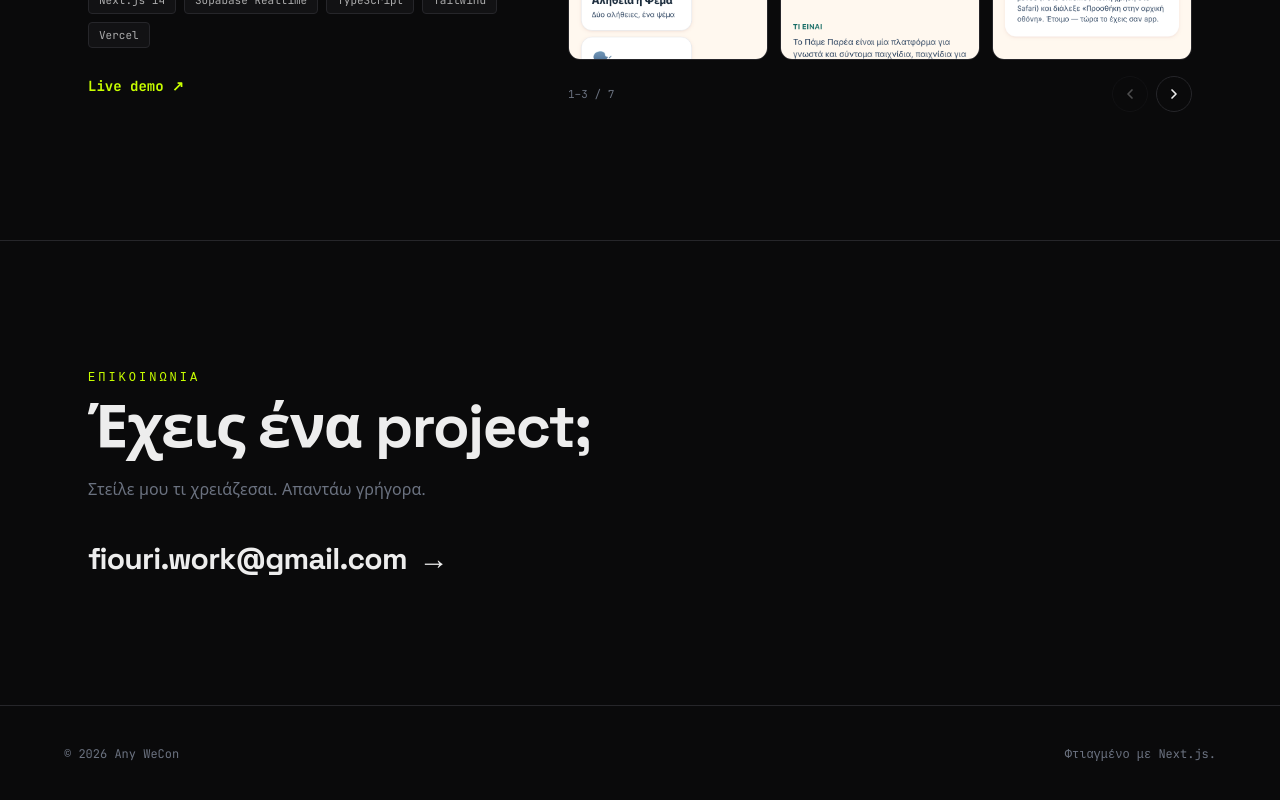
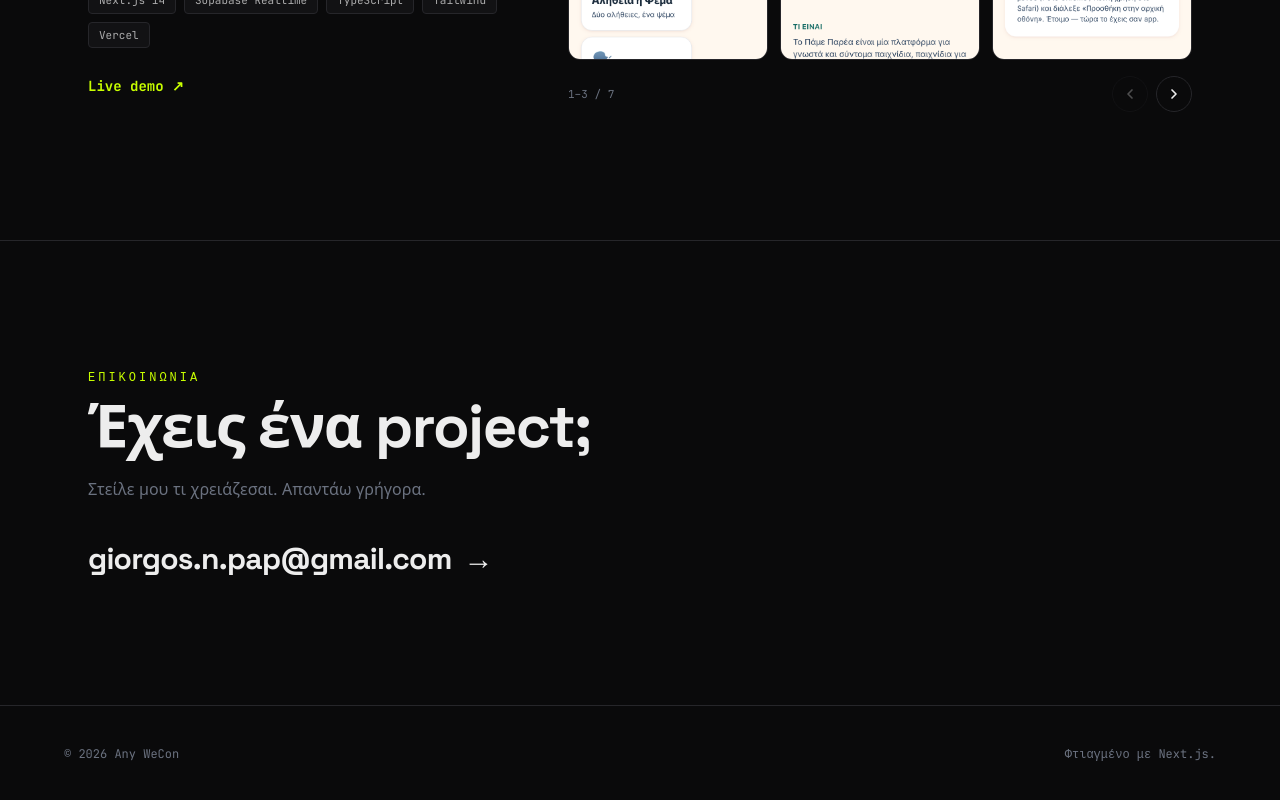
Before and after one commit to anywecon/anywecon-portfolio, a Next.js app: page / in a window 1280 px wide. Shown: the part 3800-4600 px from the top of the page. Built offline with nearby package versions, Linux system fonts and the light colour scheme; a web font is replaced by a local one.

Commit message:
Update portfolio contact email

```diff
--- a/components/Contact.tsx
+++ b/components/Contact.tsx
@@ -3,7 +3,7 @@
 import { motion } from "motion/react";
 import type { Dict } from "@/lib/i18n";
 
-const EMAIL = "fiouri.work@gmail.com";
+const EMAIL = "giorgos.n.pap@gmail.com";
 
 export default function Contact({ t }: { t: Dict }) {
   return (
```
